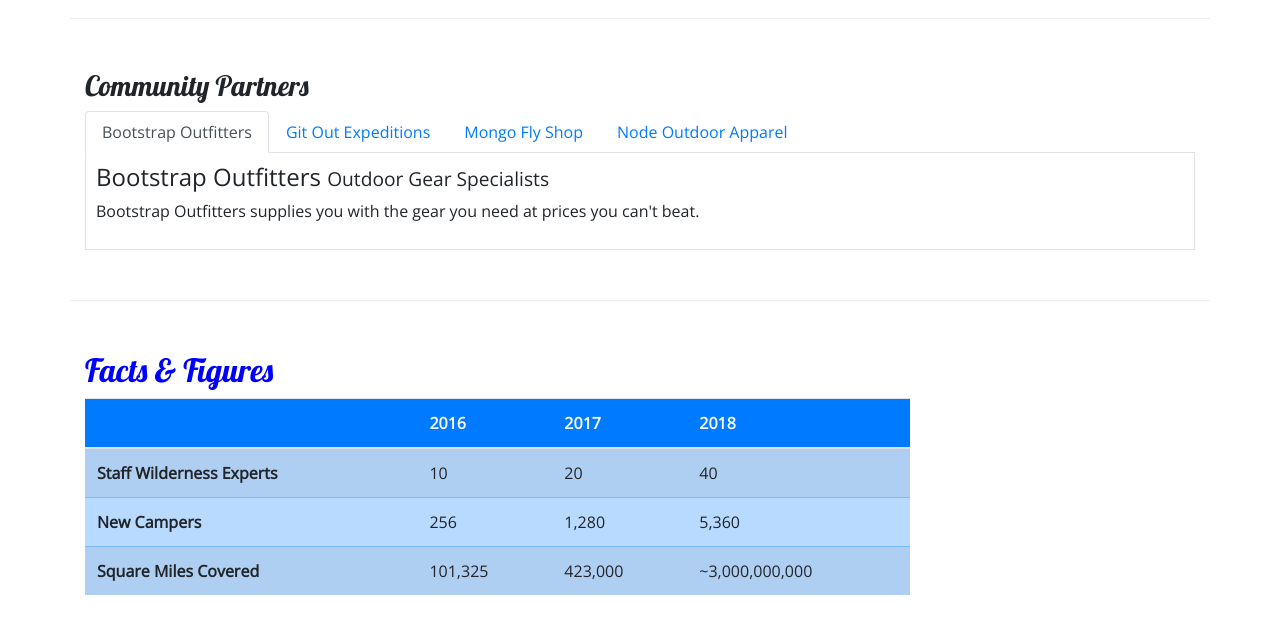
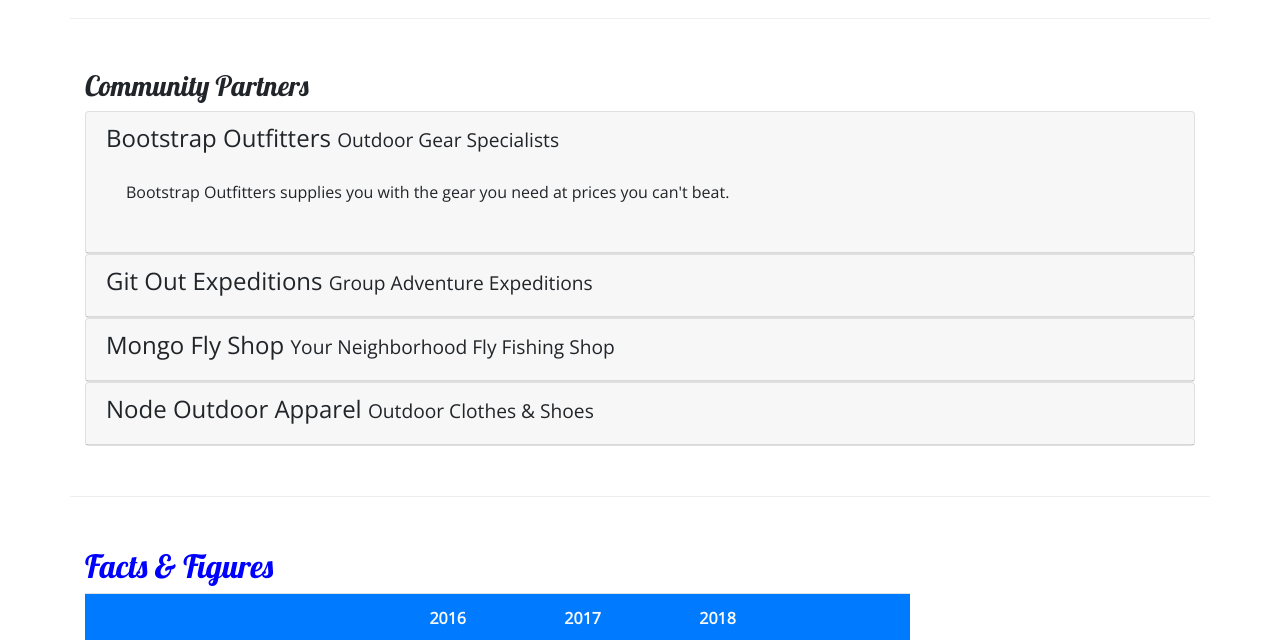
Before and after one commit to ora97/nucampsite, a website: page aboutus.html in a window 1280 px wide. Shown: the part 810-1450 px from the top of the page. Drawn offline with nearby package versions, Linux system fonts and the light colour scheme.

Commit message:
Accordion

```diff
--- a/aboutus.html
+++ b/aboutus.html
@@ -117,33 +117,59 @@
         <div class="row row-content">
             <div class="col">
                 <h3>Community Partners</h3>
-                <ul class="nav nav-tabs">
-                    <li class="nav-item"><a class="nav-link active" href="#bootstrap" role="tab" data-toggle="tab">Bootstrap Outfitters</a></li>
-                    <li class="nav-item"><a class="nav-link" href="#git" role="tab" data-toggle="tab">Git Out Expeditions</a></li>
-                    <li class="nav-item"><a class="nav-link" href="#mongo" role="tab" data-toggle="tab">Mongo Fly Shop</a></li>
-                    <li class="nav-item"><a class="nav-link" href="#node" role="tab" data-toggle="tab">Node Outdoor Apparel</a></li>
-                </ul>
-                <div class="tab-content">
-                    <div role="tabpanel" class="tab-pane fade show active" id="bootstrap">
-                        <h4>Bootstrap Outfitters <small>Outdoor Gear Specialists</small></h4>
+                <div id="accordion">
+                    <div class="card">
+                        <div role="tab" class="card-header">
+                            <h4>
+                                <a data-toggle="collapse" data-target="#bootstrap">Bootstrap Outfitters <small>Outdoor Gear Specialists</small></a>
+                            </h4>
+                            <div class="collapse show" id="bootstrap" data-parent="#accordion">
+                                <div class="card-body">
                                     <p class="d-none d-sm-block">Bootstrap Outfitters supplies you with the gear you need at prices you
                                         can't beat.</p>
                                 </div>
-                    <div role="tabpanel" class="tab-pane fade" id="git">
-                        <h4>Git Out Expeditions <small>Group Adventure Expeditions</small></h4>
+                            </div>
+                        </div>
+                    </div>
+                    <div class="card">
+                        <div role="tab" class="card-header">
+                            <h4>
+                                <a class="collapsed" data-toggle="collapse" data-target="#git">Git Out Expeditions <small>Group Adventure Expeditions</small></a>
+                            </h4>
+                            <div class="collapse" id="git" data-parent="#accordion">
+                                <div class="card-body">
                                     <p class="d-none d-sm-block">Join Git Out Expeditions to explore new horizons with a group of other
                                         adventurers!</p>
                                 </div>
-                    <div role="tabpanel" class="tab-pane fade" id="mongo">
-                        <h4>Mongo Fly Shop <small>Your Neighborhood Fly Fishing Shop</small></h4>
+                            </div>
+                        </div>
+                    </div>
+                    <div class="card">
+                        <div role="tab" class="card-header">
+                            <h4>
+                                <a class="collapsed" data-toggle="collapse" data-target="#mongo">Mongo Fly Shop <small>Your Neighborhood Fly Fishing Shop</small></a>
+                            </h4>
+                            <div class="collapse" id="mongo" data-parent="#accordion">
+                                <div class="card-body">
                                     <p class="d-none d-sm-block">Need a new fishing pole, a tacklebox, or flies of all kinds? Stop by
                                         Mongo Fly Shop.</p>
                                 </div>
-                    <div role="tabpanel" class="tab-pane fade" id="node">
-                        <h4>Node Outdoor Apparel <small>Outdoor Clothes & Shoes</small></h4>
+                            </div>
+                        </div>
+                    </div>
+                    <div class="card">
+                        <div role="tab" class="card-header">
+                            <h4>
+                                <a class="collapsed" data-toggle="collapse" data-target="#node">Node Outdoor Apparel <small>Outdoor Clothes & Shoes</small></a>
+                            </h4>
+                            <div class="collapse" id="node" data-parent="#accordion">
+                                <div class="card-body">
                                     <p class="d-none d-sm-block">From polar fleeces to swimsuits, hiking boots to waders, a visit to
                                         Node will be sure to get you
                                         covered.</p>
+                                </div>
+                            </div>
+                        </div>
                     </div>
                 </div>
             </div>
--- a/css/styles.css
+++ b/css/styles.css
@@ -36,8 +36,7 @@ header h2 {
     background-color: #901CAD;
 }
 
-.tab-content {
-    border: 1px solid #DDDD;
-    border-top: none;
-    padding: 10px;
+a, a:hover {
+    color: inherit;
+    text-decoration: none;
 }
```
Lines whose indentation alone changed are shown as unchanged.
